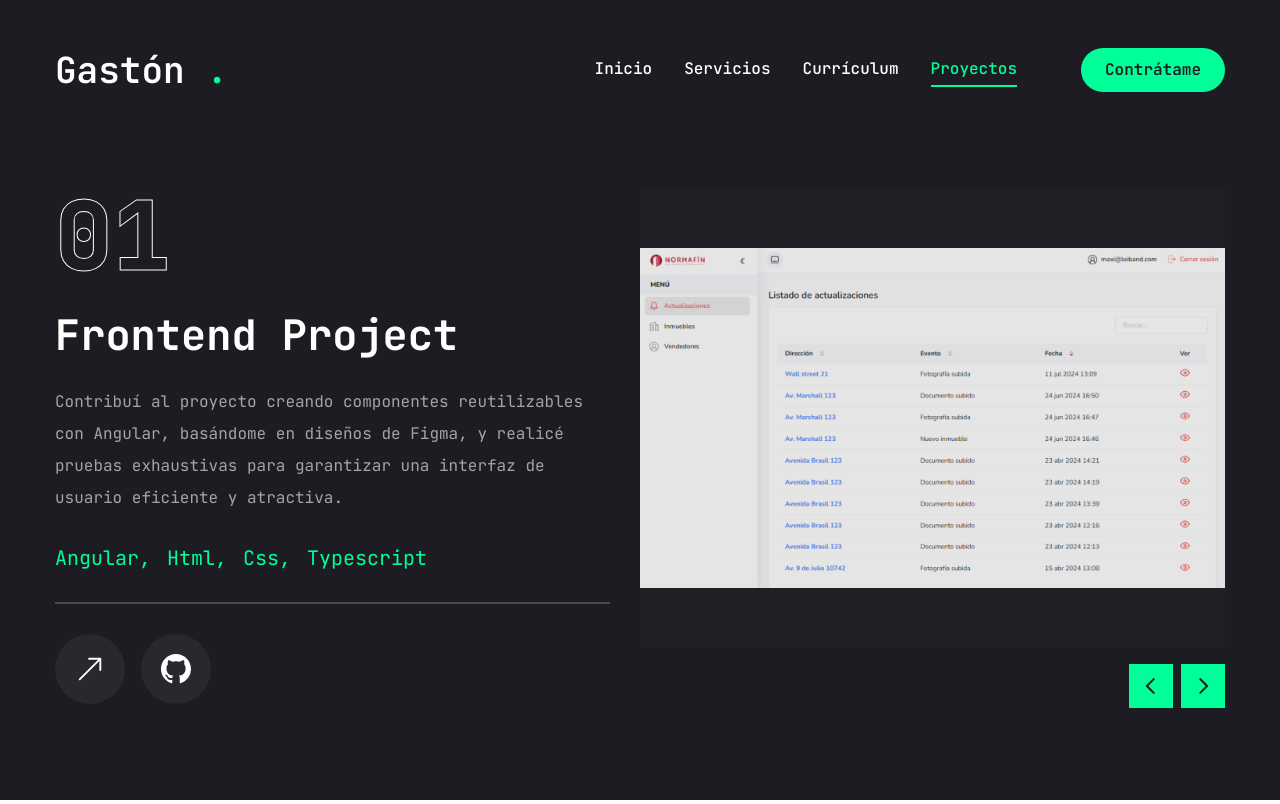
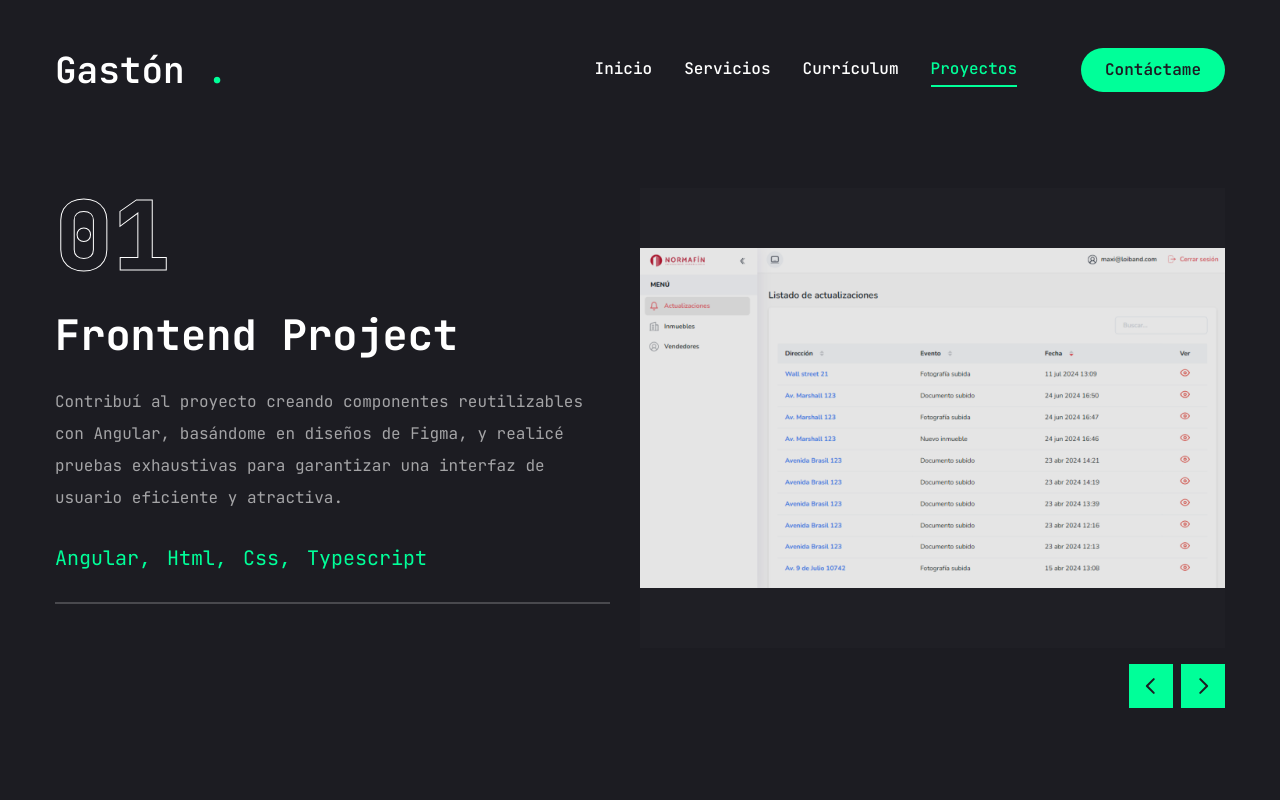
Before and after one commit to lisuben15/portfolio, a Next.js app: page /work in a window 1280 px wide. Built offline with nearby package versions, Linux system fonts and the light colour scheme.

Commit message:
actualizo detalles generales

```diff
--- a/app/resume/page.jsx
+++ b/app/resume/page.jsx
@@ -9,7 +9,7 @@ const about = {
   info: [
     {
       fieldName: "Nombre",
-      fieldValue: "García Gastón"
+      fieldValue: "Gastón García"
     },
     {
       fieldName: "Teléfono",
@@ -29,7 +29,7 @@ const about = {
     },
     {
       fieldName: "Lenguajes",
-      fieldValue: "Español, Ingles"
+      fieldValue: "Español, Inglés"
     },
   ]
 };
@@ -164,7 +164,7 @@ const Resume = () => {
                           <h3 className="text-xl max-w-[260px] min-h-[60px] text-center lg:text-left">{item.degree}</h3>
                           <div className="flex items-center gap-3">
                             <span className="w-[6px] h-[6px] rounded-full bg-accent"></span>
-                            <p className="text-white/60">{item.institution}</p>
+                            <p className="text-white/60 text-xs">{item.institution}</p>
                           </div>
                         </li>
                       );
--- a/app/services/page.jsx
+++ b/app/services/page.jsx
@@ -6,7 +6,7 @@ import Link from "next/link";
 const services = [
   {
     num: "01",
-    title: "web Development",
+    title: "Desarrollador Web",
     description: "Desarrollador web con experiencia en la creación de sitios y aplicaciones web eficientes y atractivos. Especializado en HTML, CSS, JavaScript y frameworks modernos como React y Angular. Comprometido con la calidad del código y la experiencia del usuario, siempre buscando innovar y mejorar en cada proyecto.",
     href: ""
   },
--- a/app/work/page.jsx
+++ b/app/work/page.jsx
@@ -24,7 +24,7 @@ const projects = [
   },
   {
     num: "02",
-    category: "frontend",
+    category: "fullstack",
     title: "project 2",
     description: "Participé en el desarrollo de una aplicación de códigos referidos, enfocándome en el frontend y el testing. Utilicé tecnologías como Next.js y Tailwind CSS. Implementé el diseño responsivo, asegurando una experiencia de usuario consistente en dispositivos móviles y de escritorio.",
     stack: [{ name: "Next.js" }, { name: "Tailwind CSS" }],
@@ -95,33 +95,7 @@ const Work = () => {
                 })}
               </ul>
               <div className="border border-white/20"></div>
-              <div className="flex items-center gap-4">
-                <Link href={project.live}>
-                  <TooltipProvider delayDuration={100}>
-                    <Tooltip>
-                      <TooltipTrigger className="w-[70px] h-[70px] rounded-full bg-white/5 flex justify-center items-center group">
-                        <BsArrowUpRight className="text-white text-3xl group-hover:text-accent" />
-                      </TooltipTrigger>
-                      <TooltipContent>
-                        <p>Live project</p>
-                      </TooltipContent>
-                    </Tooltip>
-                  </TooltipProvider>
-                </Link>
-                <Link target="_blank" href={project.github} >
-                  <TooltipProvider delayDuration={100}>
-                    <Tooltip>
-                      <TooltipTrigger className="w-[70px] h-[70px] rounded-full bg-white/5 flex justify-center items-center group">
-                        <BsGithub className="text-white text-3xl group-hover:text-accent" />
-                      </TooltipTrigger>
-                      <TooltipContent>
-                        <p>Github repository</p>
-                      </TooltipContent>
-                    </Tooltip>
-                  </TooltipProvider>
-                </Link>
 
-              </div>
             </div>
           </div>
           <div className="w-full xl:w-[50%]">
--- a/components/Header.jsx
+++ b/components/Header.jsx
@@ -16,7 +16,7 @@ export default function Header() {
                 <div className="hidden xl:flex items-center gap-8">
                     <Nav />
                     <Link href="/contact">
-                    <Button>Contrátame</Button>
+                    <Button>Contáctame</Button>
                     </Link>
                 </div>
                 <div className="xl:hidden">
--- a/components/Social.jsx
+++ b/components/Social.jsx
@@ -2,7 +2,7 @@ import Link from "next/link";
 import { FaGithub, FaLinkedinIn} from 'react-icons/fa';
 
 const socials = [
-    { icon: <FaGithub />, path: "" },
+    { icon: <FaGithub />, path: "https://github.com/lisuben15?tab=repositories" },
     { icon: <FaLinkedinIn />, path: "" },
 ]
 
@@ -11,7 +11,7 @@ const Social = ({ containerStyles, iconStyles }) => {
         <div className={containerStyles}>
             {socials.map((item, index) =>{
                 return (
-                    <Link Key={index} href={item.path} className={iconStyles}>
+                    <Link Key={index} href={item.path} className={iconStyles} target="_blank">
                         {item.icon}
                     </Link>
                 );
--- a/components/Stats.jsx
+++ b/components/Stats.jsx
@@ -8,13 +8,10 @@ const stats = [
         text: "Año de experiencia",
     },
     {
-        num: 7,
+        num: 4,
         text: "Proyectos completos",
     },
-    {
-        num: 4,
-        text: "Tecnologías dominadas",
-    },
+
 ];
 
 const Stats = () => {
@@ -24,7 +21,7 @@ const Stats = () => {
                 <div className="flex flex-wrap gap-6 max-w-[80px] mx-auto xl:max-w-none">
                     {stats.map((item, index) => {
                         return (
-                            <div className="flex-1 flex gap-4 items-center justify-center xl:justify-start" Key={index}>
+                            <div className="flex-1 flex gap-4 items-center justify-center" Key={index}>
                                 <CountUp
                                     end={item.num}
                                     duration={5}
```
Also changed, not shown: public/assets/FotoPerfilGaston.PNG (added).
